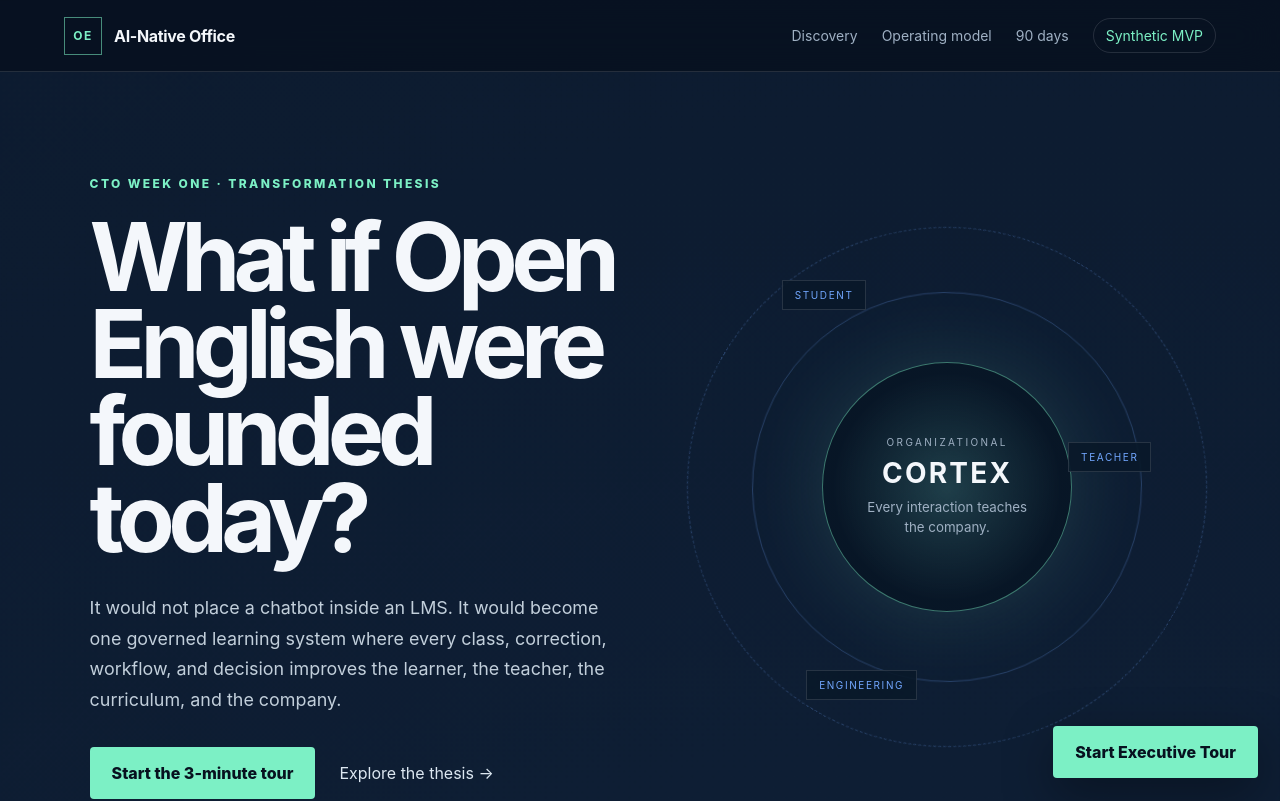
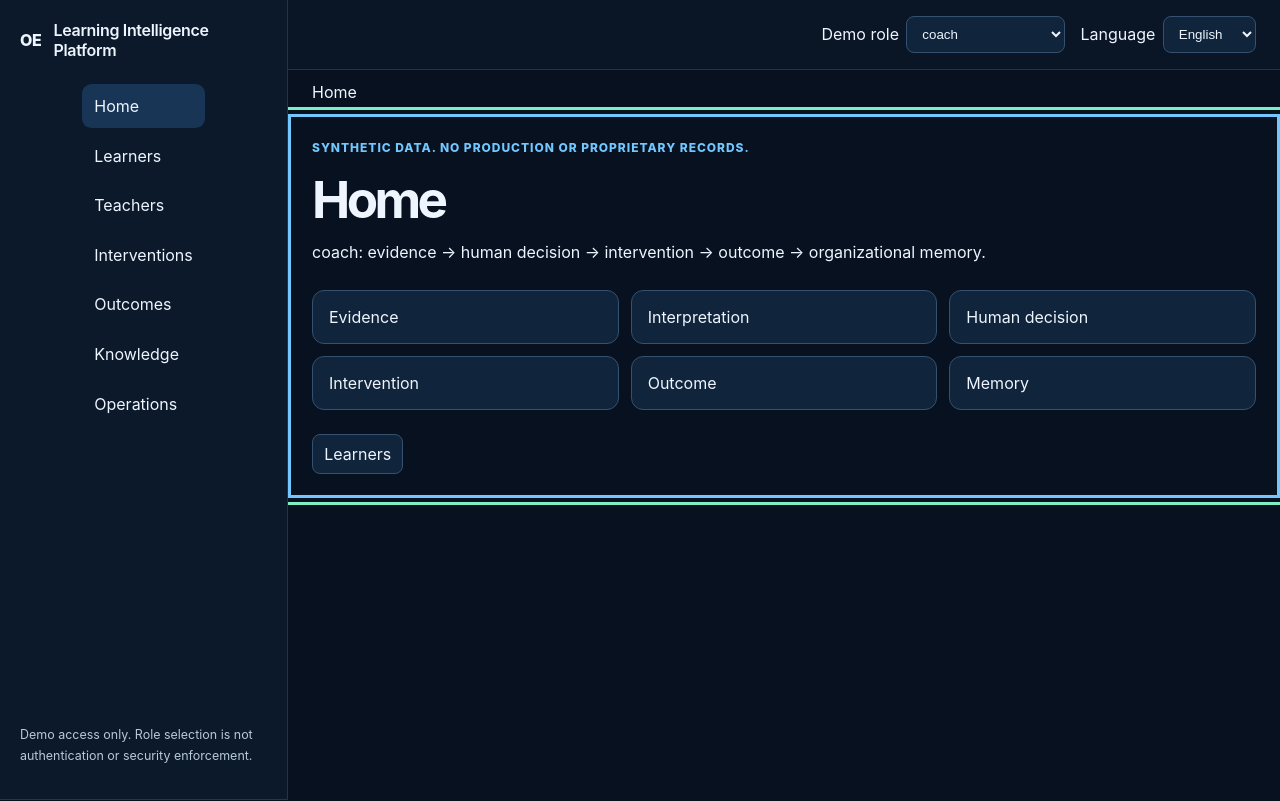
Before and after one commit to BernydotJar/O_E, a React (Vite) app: page / in a window 1280 px wide. Shown: the top 801 px of the page. Built offline with nearby package versions, Linux system fonts and the light colour scheme.

Commit message:
Make Learning Intelligence shell the default experience

```diff
--- a/src/main.tsx
+++ b/src/main.tsx
@@ -1,18 +1,13 @@
 import { StrictMode } from 'react'
 import { createRoot } from 'react-dom/client'
-import App from './App'
-import StudentTwinWorkspace from './components/student-twin/StudentTwinWorkspace'
-import TeacherIntelligenceNavigationBridge from './components/teacher-intelligence/TeacherIntelligenceNavigationBridge'
-import TeacherIntelligenceWorkspace from './components/teacher-intelligence/TeacherIntelligenceWorkspace'
+import LearningIntelligenceApp from './app/LearningIntelligenceApp'
 import './styles.css'
 import './student-twin.css'
 import './teacher-intelligence.css'
+import './application-shell.css'
 
 createRoot(document.getElementById('root')!).render(
   <StrictMode>
-    <App />
-    <StudentTwinWorkspace />
-    <TeacherIntelligenceWorkspace />
-    <TeacherIntelligenceNavigationBridge />
+    <LearningIntelligenceApp />
   </StrictMode>,
 )
```
